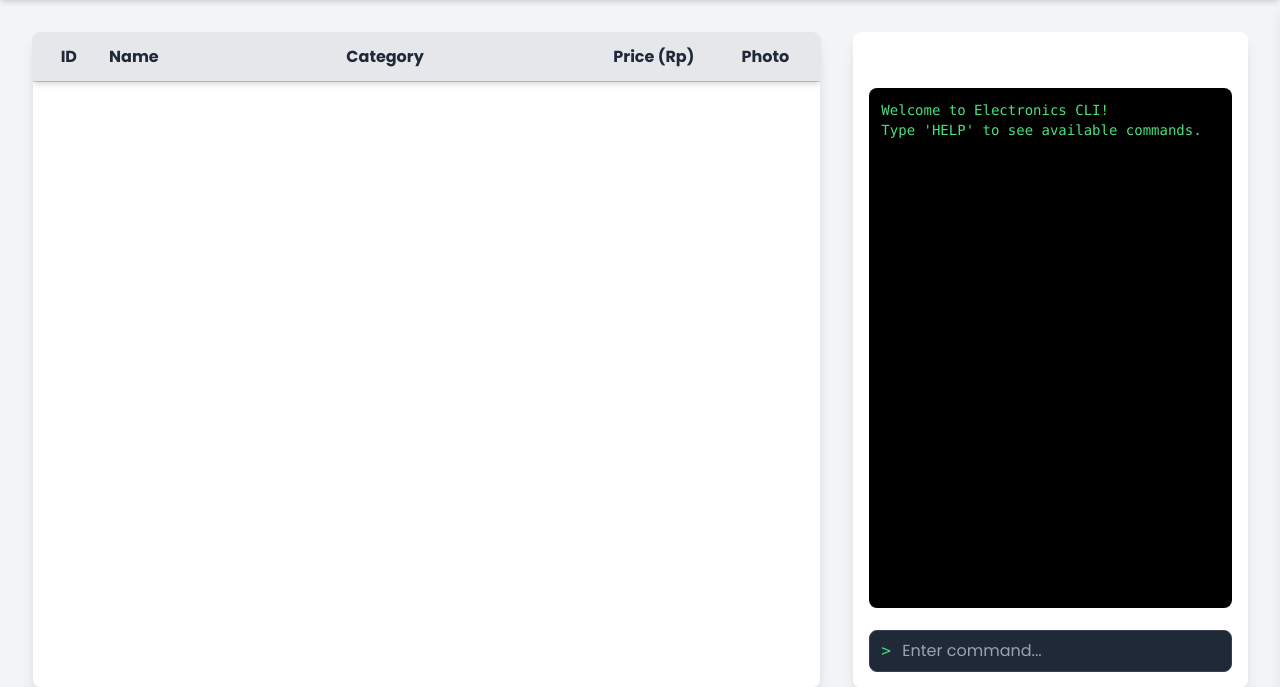
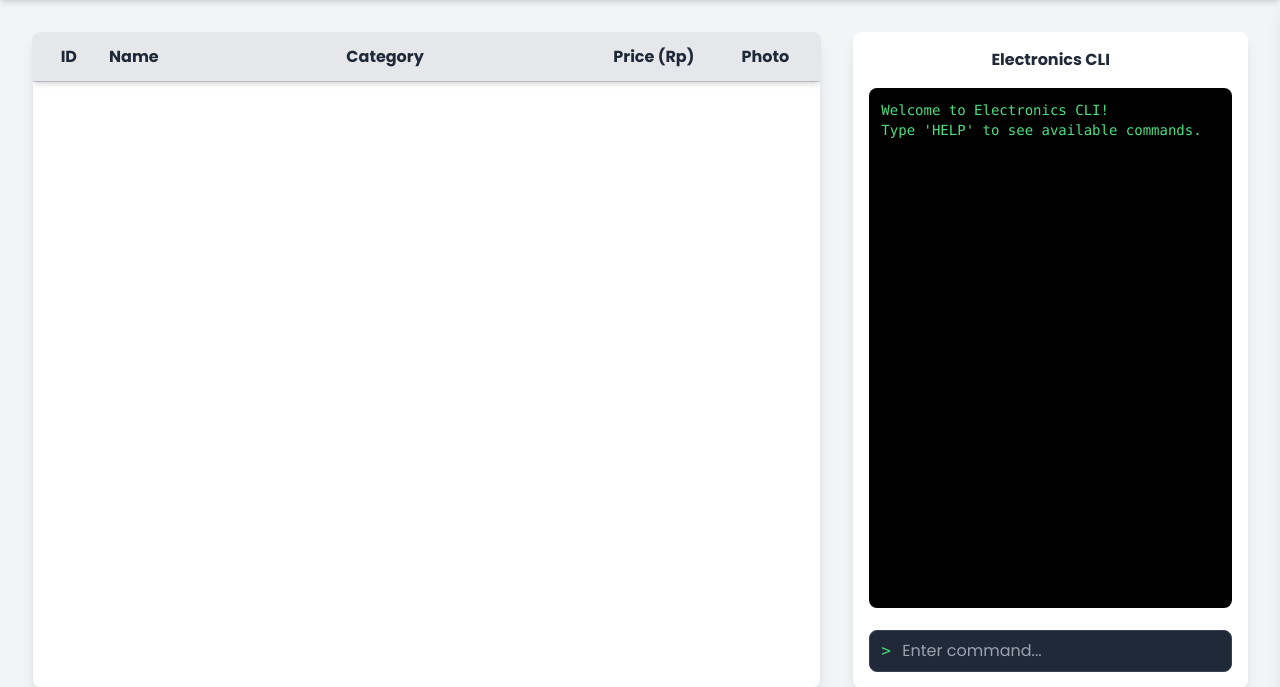
Before and after one commit to zicofarry/TP1DPBO2425C2, a PHP site: page / in a window 1280 px wide. Shown: the part 80-767 px from the top of the page. Run offline with PHP 8.4, Linux system fonts and the light colour scheme; lists and menus that the app fills with data are empty; some libraries are stand-ins or nearby versions.

Commit message:
Update index.php

```diff
--- a/PHP/index.php
+++ b/PHP/index.php
@@ -1,7 +1,5 @@
 <?php
-// =================================================================
 // List and CLI Handler Refactored into Single File
-// =================================================================
 require_once('Electronic.php');
 if (session_status() == PHP_SESSION_NONE) { session_start(); }
 // session_destroy();
@@ -136,9 +134,7 @@
     exit;
 }
 
-// =================================================================
 // Main program
-// =================================================================
 $images = glob('images/*.*', GLOB_BRACE);
 ?>
 <!DOCTYPE html>
@@ -200,9 +196,10 @@
                 </div>
         </section>
         <section class="w-1/3 h-full">
-            <div class="flex flex-col justify-between h-full card text-white bg-gray-900 dark:bg-black p-4 rounded-lg shadow-lg">
+            <div class="flex flex-col justify-between h-full card bg-gray-900 dark:bg-black p-4 rounded-lg shadow-lg">
+
                 <div>
-                    <h2 class="font-bold mb-4 text-center">Electronics CLI</h2>
+                    <h2 class="font-bold mb-4 text-center border-gray-300 dark:border-gray-600">Electronics CLI</h2>
                     <div id="cli" class="h-[calc(80vh-120px)] overflow-y-auto bg-black p-3 font-mono text-sm rounded-lg">
                         <p class="text-green-400">Welcome to Electronics CLI!</p>
                         <p class="text-green-400">Type 'HELP' to see available commands.</p>
```
